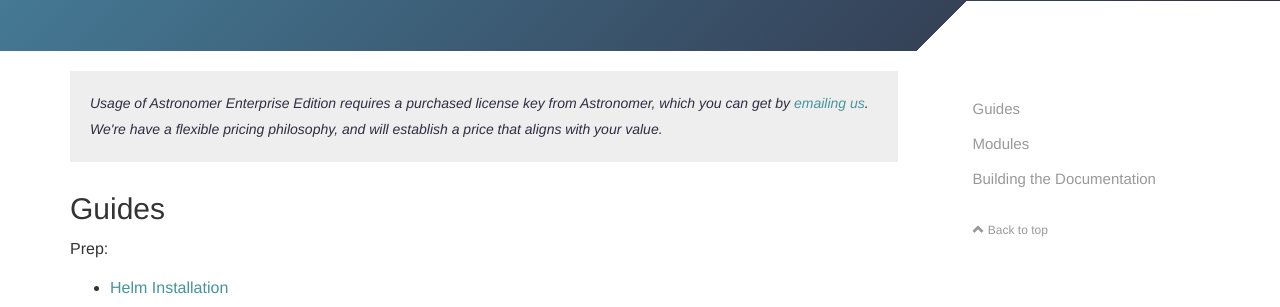
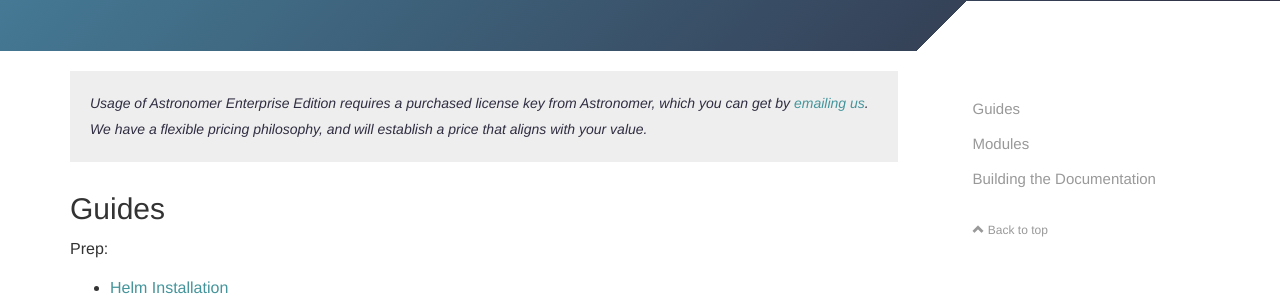
Before and after one commit to skynet/astronomer-ee, a Jekyll site: the page built from docs/index.md, in a window 1280 px wide. Shown: the part 331-638 px from the top of the page. Built offline with Jekyll 4.4.1, drawn with Linux system fonts in a browser that asks for light colours; nearby versions of some CDN libraries; comment, search, counter and statistics services are not loaded.

```diff
--- a/docs/_includes/licensing.md
+++ b/docs/_includes/licensing.md
@@ -1,6 +1,6 @@
 <div class="licensing">
 Usage of Astronomer Enterprise Edition requires a purchased
 license key from Astronomer, which you can get by
-<a href="mailto:humans@astronomer.io">emailing us</a>. We're have a flexible
+<a href="mailto:humans@astronomer.io">emailing us</a>. We have a flexible
 pricing philosophy, and will establish a price that aligns with your value.
 </div>
```
